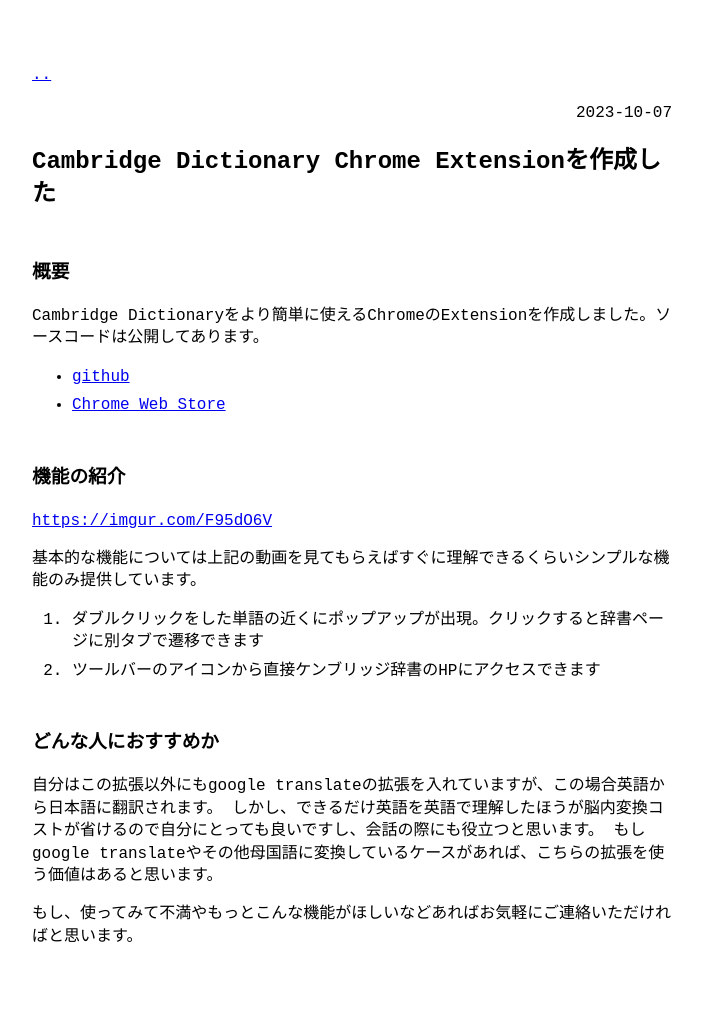
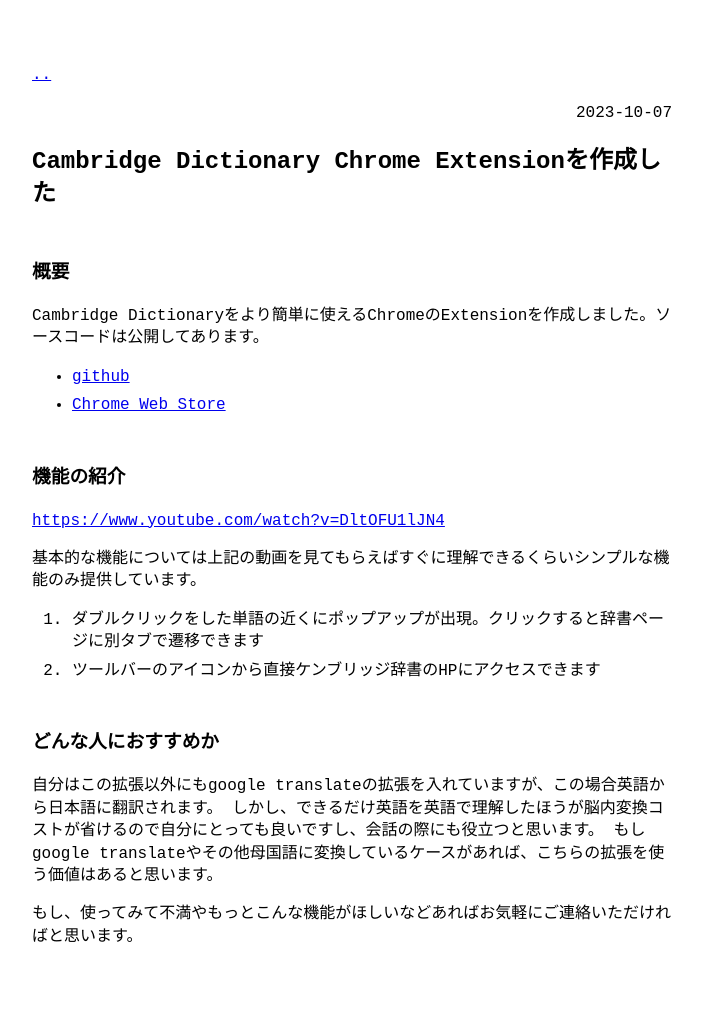
Before and after one commit to katamotokosuke/katamotokosuke.github.io, a Jekyll site: the page built from _posts/2023-10-07-released-chrome-extension-first-time.md, in a window 1280 px wide. Shown: the whole page, without its empty margins (288-990 px from the left). Built offline with Jekyll 4.4.1, drawn with Linux system fonts in a browser that asks for light colours; part of the change alters nothing that is shown.

Commit message:
Update video link in Chrome extension blog post
The URL of the video providing an introduction to the basic functionality of the Chrome extension in the blog post was outdated. The commit replaces it with the updated URL so that our readers can understand how to use our extension properly.

```diff
--- a/_posts/2023-10-07-released-chrome-extension-first-time.md
+++ b/_posts/2023-10-07-released-chrome-extension-first-time.md
@@ -11,7 +11,7 @@ Cambridge Dictionaryをより簡単に使えるChromeのExtensionを作成しま
 
 
 ### 機能の紹介
-<a href="https://imgur.com/F95dO6V">https://imgur.com/F95dO6V </a>
+<a href="https://www.youtube.com/watch?v=DltOFU1lJN4">https://www.youtube.com/watch?v=DltOFU1lJN4 </a>
 
 
 基本的な機能については上記の動画を見てもらえばすぐに理解できるくらいシンプルな機能のみ提供しています。
```
